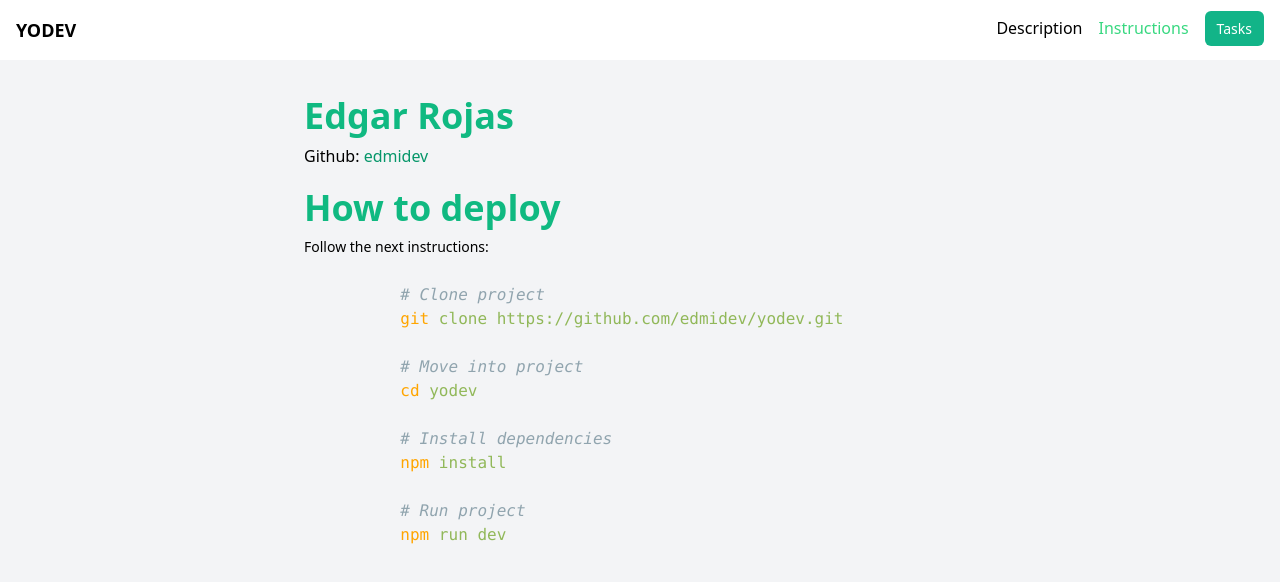
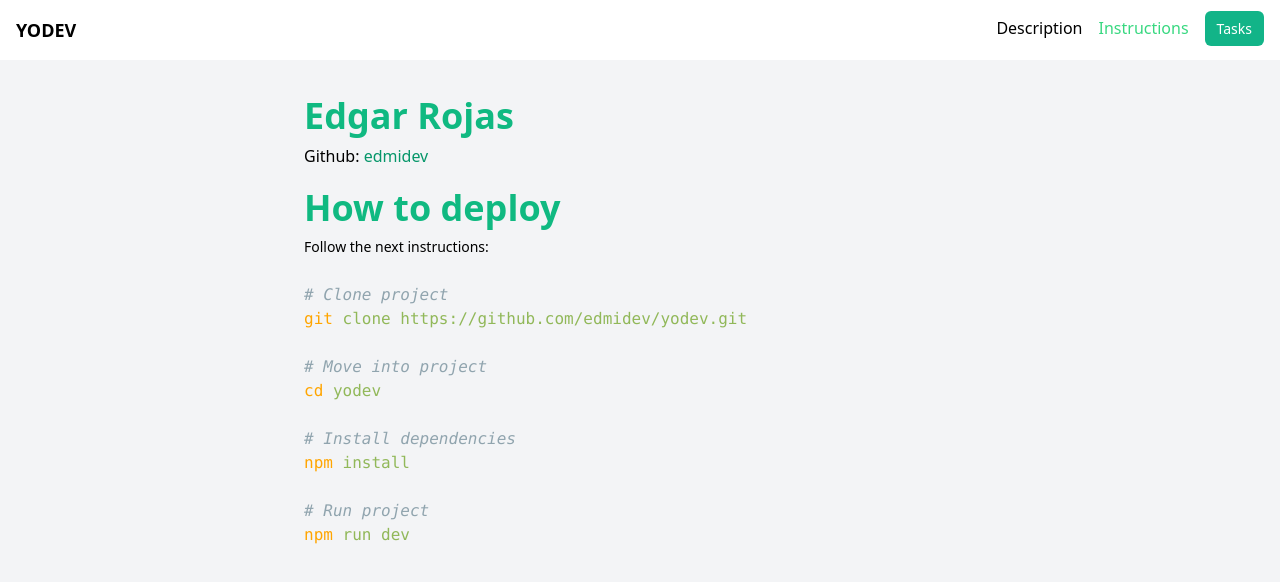
Before and after one commit to edmidev/yodev, a Nuxt app: page /instrunctions in a window 1280 px wide. Shown: the top 582 px of the page. Built offline with nearby package versions, Linux system fonts and the light colour scheme.

Commit message:
Improve instructions, change tasks template, fix issue when edit task

```diff
--- a/components/tasks/header.vue
+++ b/components/tasks/header.vue
@@ -6,12 +6,17 @@
             </button>
         </div>
         <div class="max-w-md mx-auto overflow-hidden md:max-w-2xl m-5 flex justify-between gap-4" v-if="showForm">
-            <input @keypress.enter="addTask" v-model="newTask" type="text" placeholder="insert task to do" class="w-full bg-white rounded py-0 border border-gray-300 focus:border-emerald-500 focus:ring-2 focus:ring-emerald-200 text-sm outline-none text-gray-700 py-1 px-3 leading-8 transition-colors duration-200 ease-in-out rounded-lg">
+            <input
+                @keypress.enter="addTask"
+                v-model="newTask"
+                type="text"
+                placeholder="insert task to do"
+                class="w-full bg-white rounded py-0 border border-gray-300 focus:border-emerald-500 focus:ring-2 focus:ring-emerald-200 text-sm outline-none text-gray-700 px-3 leading-8 transition-colors duration-200 ease-in-out rounded-lg">
             <div class="flex gap-4">
-                <button @click="addTask" id="inputTask" class="flex text-white bg-emerald-500 border-0 py-2 px-8 focus:outline-none hover:bg-emerald-600 rounded text-sm">
+                <button @click="addTask" id="inputTask" class="flex text-white bg-emerald-500 border-0 py-2 px-4 focus:outline-none hover:bg-emerald-600 rounded text-sm">
                     Save
                 </button>
-                <button @click="cancelAddTask" id="inputTask" class="flex text-white bg-red-500 border-0 py-2 px-8 focus:outline-none hover:bg-red-600 rounded text-sm">
+                <button @click="cancelAddTask" id="inputTask" class="flex text-white bg-red-500 border-0 py-2 px-4 focus:outline-none hover:bg-red-600 rounded text-sm">
                     Cancel
                 </button>
             </div>
--- a/components/tasks/status.vue
+++ b/components/tasks/status.vue
@@ -1,6 +1,8 @@
 <template>
-    <div class="pr-4 text-center" :class="{'text-red-400': !props.task.completed, 'text-emerald-400': props.task.completed}">
-        <span class="text-sm">{{ props.task.completed ? 'Completed!' : 'Incomplete' }}</span>
+    <div class="flex justify-center w-full" :class="{'bg-red-100': !props.task.completed, 'bg-emerald-400': props.task.completed}">
+        <div class="pr-4 text-center" :class="{'text-red-400': !props.task.completed, 'text-white': props.task.completed}">
+            <span class="text-sm">{{ props.task.completed ? 'Completed!' : 'Incomplete' }}</span>
+        </div>
     </div>
 </template>
 
--- a/pages/instrunctions.vue
+++ b/pages/instrunctions.vue
@@ -15,22 +15,21 @@
     <div class="md:flex-grow mt-5">
       <Title text="How to deploy" />
       <Paragraph text="Follow the next instructions:" />
-
-      <pre class="language-bash shiki shiki-themes material-theme-lighter material-theme-palenight">
-        <code>
-          <span class="line" line="1"><span style="color: #90A4AE; font-style: italic;"># Clone project</span></span>
-          <span class="line" line="2"><span style="color:orange">git</span><span style="color: #91B859"> clone</span><span style="color: #91B859"> https://github.com/edmidev/yodev.git</span></span>
-          <span class="line" line="3"><span emptylineplaceholder="true"></span></span>
-          <span class="line" line="4"><span style="color: #90A4AE; font-style: italic;"># Move into project</span></span>
-          <span class="line" line="5"><span style="color:orange">cd</span><span style="color: #91B859"> yodev</span></span>
-          <span class="line" line="6"><span emptylineplaceholder="true"></span></span>
-          <span class="line" line="7"><span style="color: #90A4AE; font-style: italic;"># Install dependencies</span></span>
-          <span class="line" line="8"><span style="color:orange">npm</span><span style="color: #91B859"> install</span></span>
-          <span class="line" line="9"><span emptylineplaceholder="true"></span></span>
-          <span class="line" line="10"><span style="color: #90A4AE; font-style: italic;"># Run project</span></span>
-          <span class="line" line="11"><span style="color:orange">npm</span><span style="color: #91B859"> run dev</span></span>
-      </code>
-      </pre>
+<pre>
+<code>
+<span style="color: #90A4AE; font-style: italic;"># Clone project</span>
+<span style="color:orange">git</span><span style="color: #91B859"> clone</span><span style="color: #91B859"> https://github.com/edmidev/yodev.git</span>
+<span emptylineplaceholder="true"></span>
+<span style="color: #90A4AE; font-style: italic;"># Move into project</span>
+<span style="color:orange">cd</span><span style="color: #91B859"> yodev</span>
+<span emptylineplaceholder="true"></span>
+<span style="color: #90A4AE; font-style: italic;"># Install dependencies</span>
+<span style="color:orange">npm</span><span style="color: #91B859"> install</span>
+<span emptylineplaceholder="true"></span>
+<span style="color: #90A4AE; font-style: italic;"># Run project</span>
+<span style="color:orange">npm</span><span style="color: #91B859"> run dev</span>
+</code>
+</pre>
     </div>
   </div>
 </template>
--- a/pages/tasks/index.vue
+++ b/pages/tasks/index.vue
@@ -5,7 +5,6 @@
             class="max-w-md mx-auto rounded-xl shadow-md overflow-hidden md:max-w-2xl m-5"
             :class="{'bg-emerald-200': task.completed, 'bg-white': !task.completed }">
             <div class="px-8 py-4 flex gap-4">
-                <Status :task="task"/>
                 <div class="flex items-center w-full">
                     <div
                         v-if="task.uuid === editable"
@@ -15,7 +14,7 @@
                             v-model="newTodo"
                             type="text"
                             placeholder="Update task value"
-                            class="w-full bg-white rounded py-0 border border-gray-300 focus:border-emerald-500 focus:ring-2 focus:ring-emerald-200 text-sm outline-none text-gray-700 py-1 px-3 leading-8 transition-colors duration-200 ease-in-out rounded-lg"
+                            class="w-full bg-white rounded py-0 border border-gray-300 focus:border-emerald-500 focus:ring-2 focus:ring-emerald-200 text-sm outline-none text-gray-700 px-3 leading-8 transition-colors duration-200 ease-in-out rounded-lg"
                         >
                     </div>
                     <div v-else
@@ -26,6 +25,7 @@
                 </div>
                 <Options :task="task"/>
             </div>
+            <Status :task="task"/>
         </div>
     </div>
 </template>
@@ -50,6 +50,7 @@
     const editTask = (task: Task) => {
         if(task.completed) return
 
+        newTodo.value = ''
         const taskToEdit = taskStore.getTaskByUuid(task.uuid);
 
         if (taskToEdit) {
```
